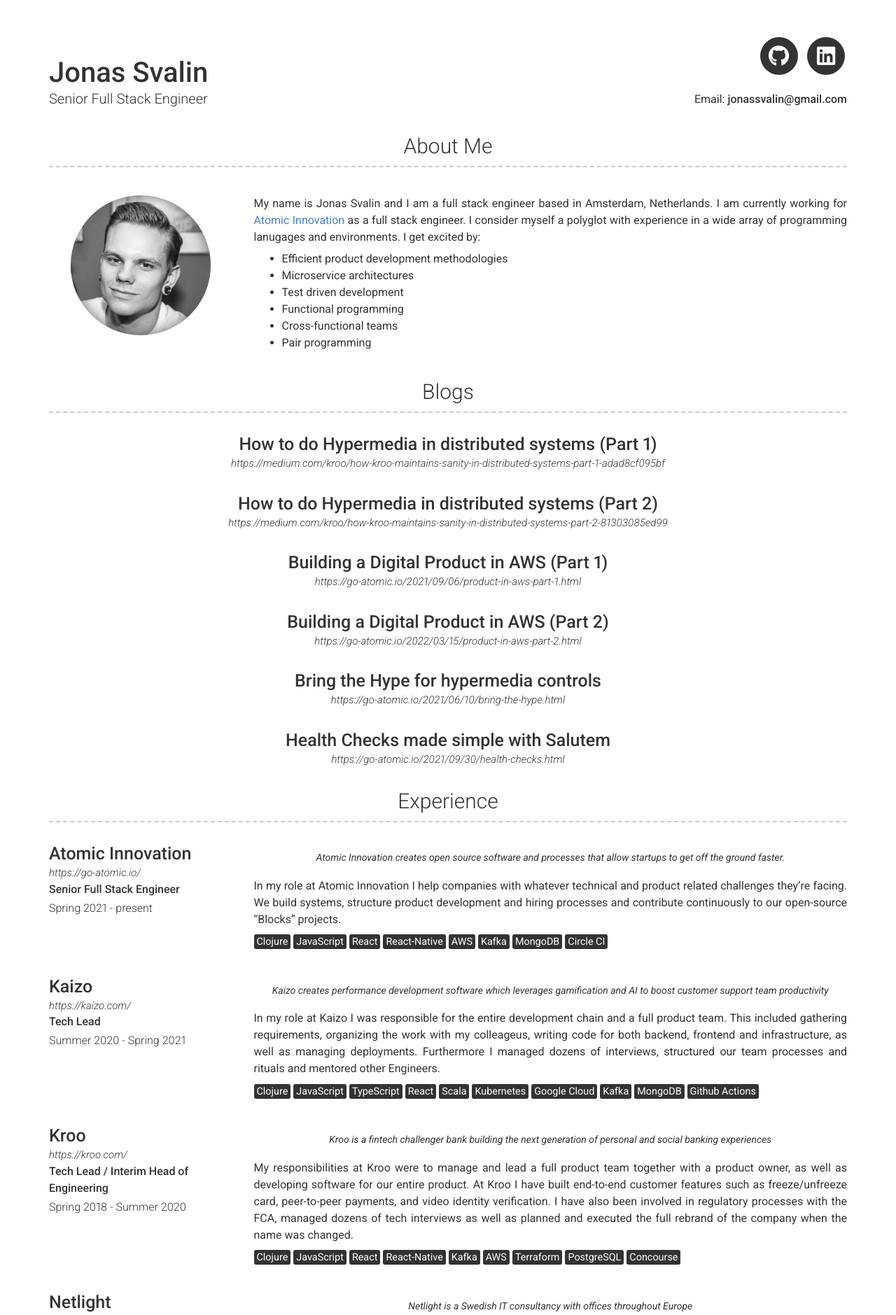
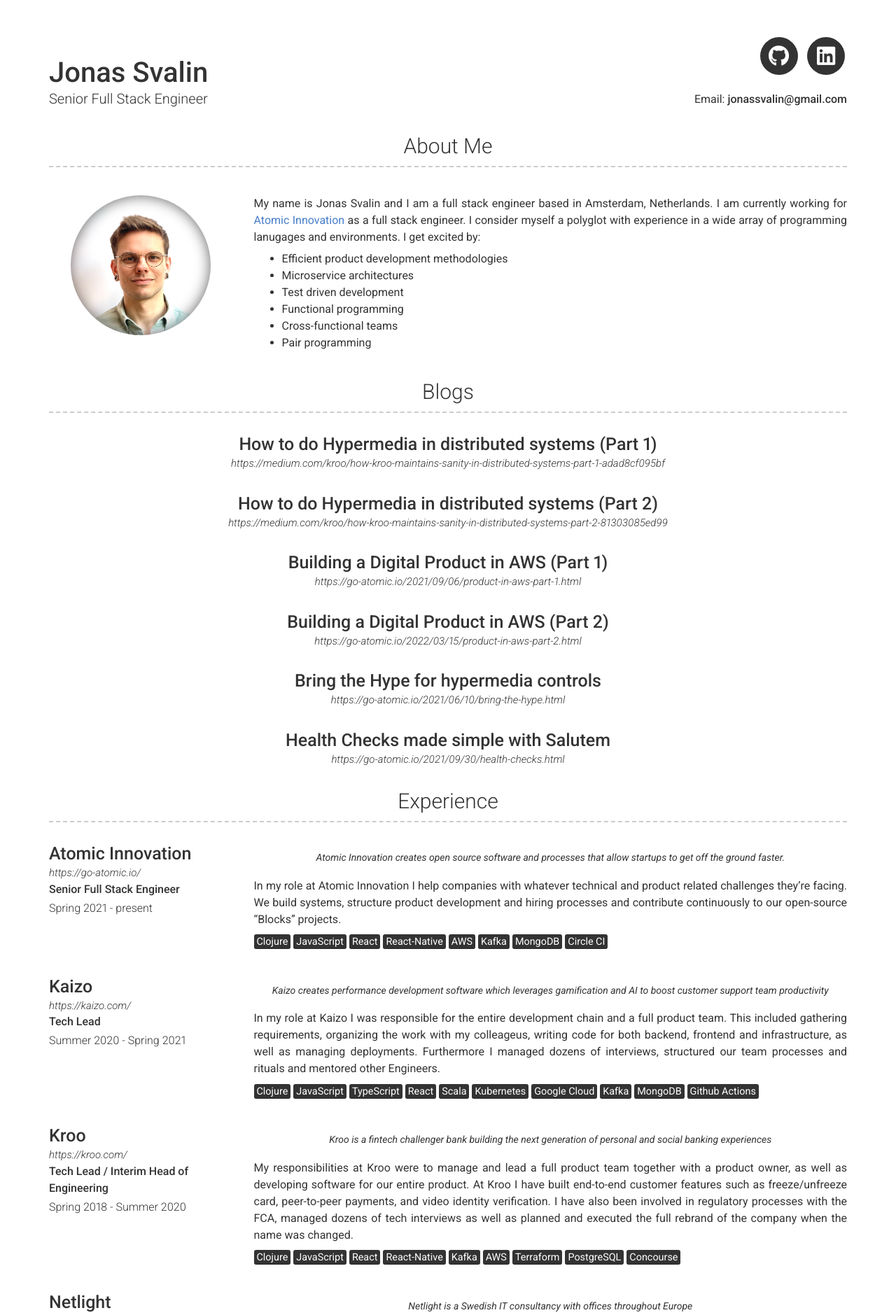
Before and after one commit to jonassvalin/jonassvalin.github.io, a Jekyll site: the page built from index.md, in a window 1280 px wide. Shown: the top 1879 px of the page at 70% size. Built offline with Jekyll 4.4.1, drawn with Linux system fonts in a browser that asks for light colours; nearby versions of some CDN libraries.

Commit message:
Update profile image

```diff
--- a/_config.yml
+++ b/_config.yml
@@ -32,7 +32,7 @@ linkedin_username: jonas-svalin-492665a0
 
 # About Section
 # about_title: About Me (Use this to override about section title)
-about_profile_image: images/profile.png
+about_profile_image: images/profile.jpg
 about_content: | # this will include new lines to allow paragraphs
   My name is Jonas Svalin and I am a full stack engineer based in Amsterdam, Netherlands. I am currently working for
   [Atomic Innovation](https://www.linkedin.com/company/atomicinnovation/) as a full stack engineer. I consider myself a polyglot
```
Also changed, not shown: images/profile.jpg (added), images/profile.png (deleted).
